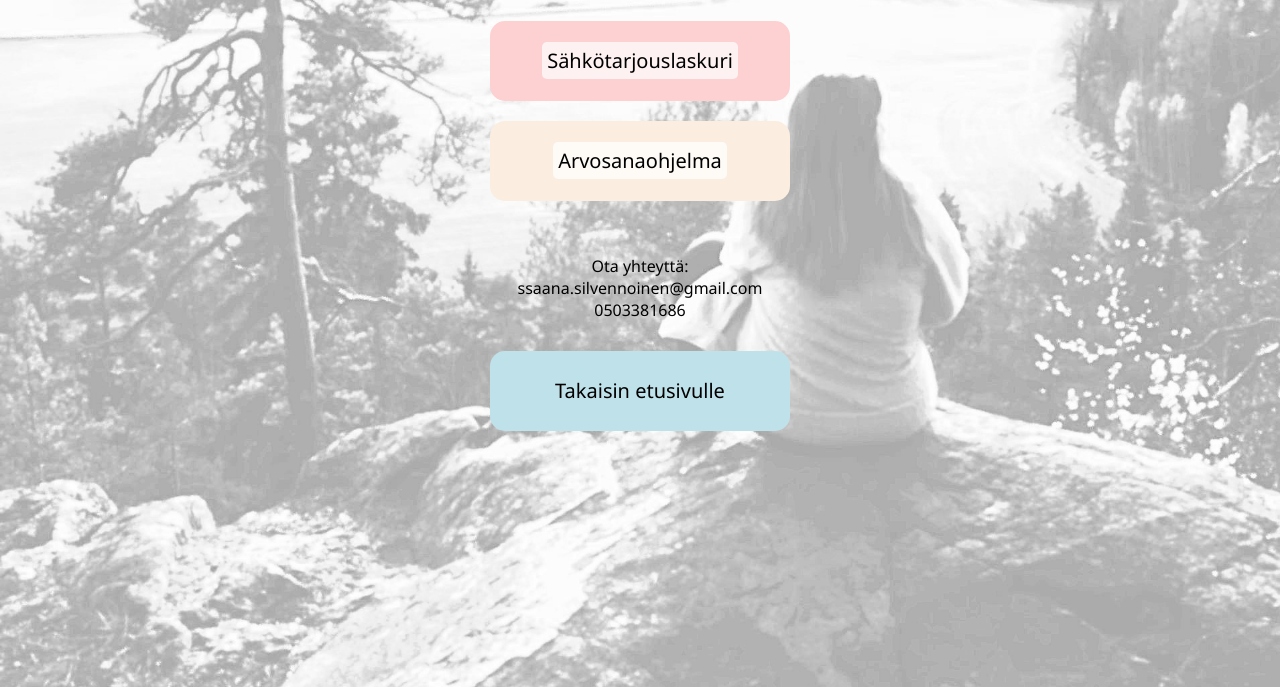
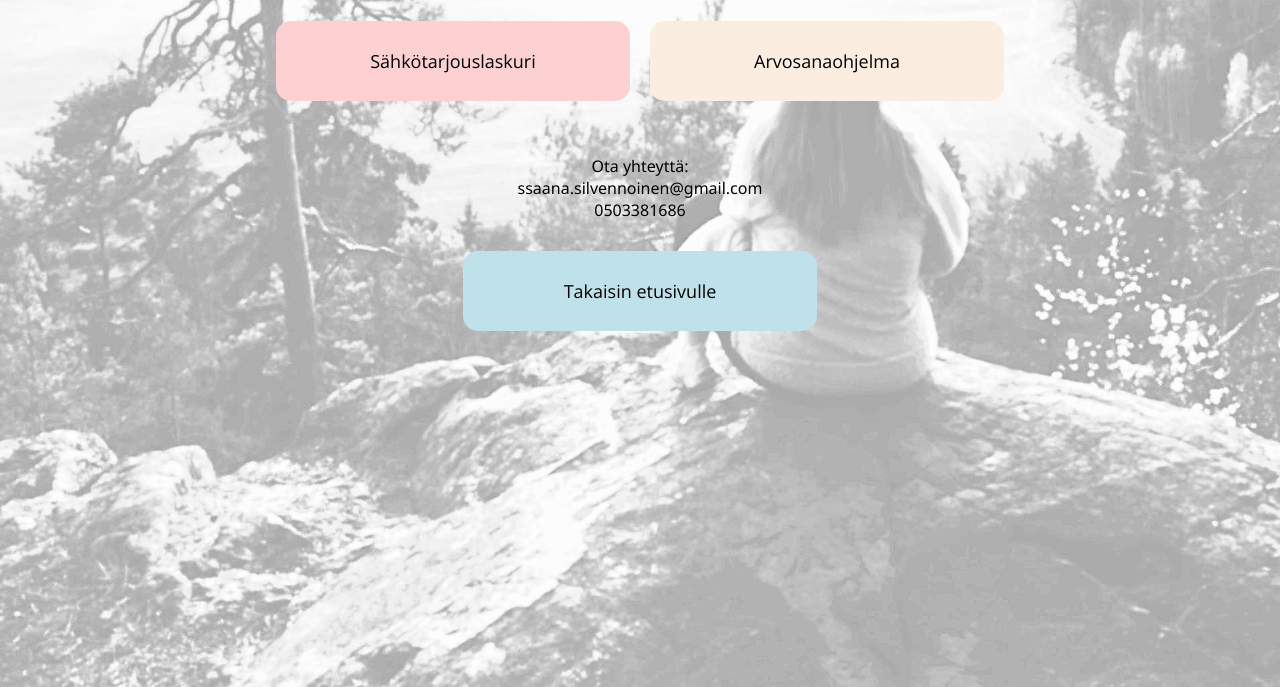
Before and after one commit to SSilvennoinen/SSilvennoinen.github.io, a plain HTML site: page Työni.html in a window 1280 px wide. Shown: the part 113-800 px from the top of the page. Drawn offline with nearby package versions, Linux system fonts and the light colour scheme.

Commit message:
Update Työni.html

```diff
--- a/Työni.html
+++ b/Työni.html
@@ -19,7 +19,21 @@
             margin-top: 20px;
 
         }
- .box {
+
+
+        .nappula1 {
+            background-color:#bfe2ea ;
+        }
+        .nappula2 {
+            background-color: #FDD1D2;
+
+
+        }
+        .nappula3 {
+            background-color: #FBEDE0;
+
+        }
+        .nappula {
             width: 80%; /*mobile firs leveys suhteessa näytön leveyteen*/
             max-width: 300px;
             height: 80px;
@@ -30,45 +44,21 @@
             text-align: center;
             color: #000000;
             margin: 10px 0;
-            border-radius: 15px; /* Pyöreät reunat */
-            background-size: cover; /* Kuva täyttää laatikon */
-            background-position: center; /* Kuva keskitetään laatikkoon */
-            overflow: hidden; /* Piilottaa ylimenevät osat */
+            border-radius: 15px;
 
         }
-        .box img {
-            width: 100%;
-            height: 100%;
-            object-fit: cover; /* Skaalaa kuvan täyttämään laatikon */
+        @media (min-width: 768px) {
+            .container {
+                flex-direction: row; /* Pöytäkone: vierekkäin */
+                justify-content: center;
+            }
+            .nappula {
+                width: 30%; /* Pöytäkone: leveys suhteessa näytön leveyteen */
+                max-width: none; /* Poistaa mobiilin max-leveyden */
+                margin: 10px;
+            }
         }
-        .box1 {
-            background-color:#bfe2ea ;
-        }
-        .box2 {
-            background-color: #FDD1D2;
 
-
-        }
-        .box3 {
-            background-color: #FBEDE0;
-
-        }
-        .box1 a {
-            text-decoration: none;
-            color: #000;
-            font-size: 20px;
-
-         }
-        .box2 a, .box3 a {
-            text-decoration: none;
-            color: #000;
-            font-size: 20px;
-            position: relative;
-            z-index: 1;
-            background-color: rgba(255, 255, 255, 0.71); /* Korostusväri */
-            padding: 5px;
-            border-radius: 5px;
-        }
 
     </style>
 </head>
@@ -78,12 +68,12 @@
     <h1>Työni</h1>
     </header>
     <div class="container">
-        <div class="box box2">
-            <a href="Työ1sähkö.html">Sähkötarjouslaskuri</a>
-    </div>
-    <div class="box box3">
-        <a href="Arvosanaohjelma.html">Arvosanaohjelma</a>
-    </div>
+        <button class="nappula nappula2" onclick="location.href='Työ1sähkö.html'">Sähkötarjouslaskuri
+
+        </button>
+        <button class="nappula nappula3" onclick="location.href='Arvosanaohjelma.html'">Arvosanaohjelma
+
+        </button>
     </div>
 
 
@@ -97,9 +87,9 @@
             ssaana.silvennoinen@gmail.com<br>
             0503381686
         <div class="container">
-        <div class="box box1">
-            <a href="index.html">Takaisin etusivulle</a>
-        </div>
+            <button class="nappula nappula1" onclick="location.href='index.html'">Takaisin etusivulle
+
+            </button>
 
         </div>
 
```
